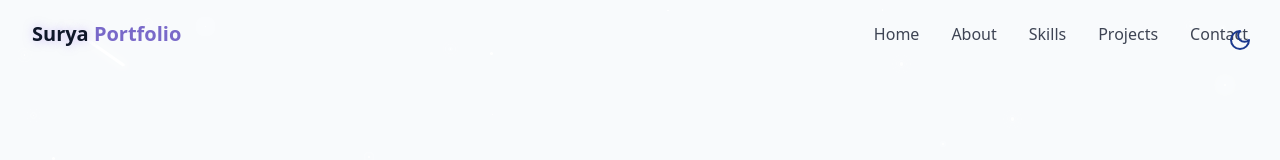
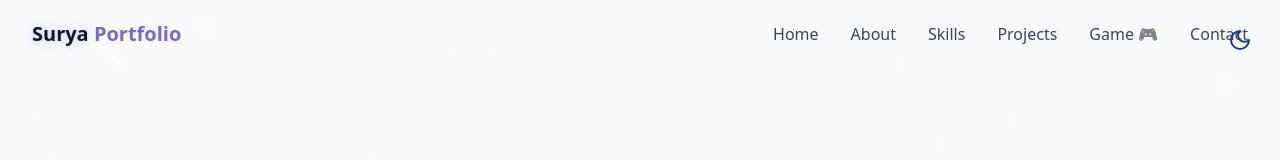
Before and after one commit to SuryaPandian2005/Surya-Portfolio, a React (Vite) app: page / in a window 1280 px wide. Shown: the top 160 px of the page. Built offline with nearby package versions, Linux system fonts and the light colour scheme.

Commit message:
Update Navbar.jsx

```diff
--- a/src/components/Navbar.jsx
+++ b/src/components/Navbar.jsx
@@ -1,12 +1,14 @@
 import { cn } from "@/lib/utils";
 import { Menu, X } from "lucide-react";
 import { useEffect, useState } from "react";
+import { Link } from "react-router-dom"; // for internal routes like /rps
 
 const navItems = [
   { name: "Home", href: "#hero" },
   { name: "About", href: "#about" },
   { name: "Skills", href: "#skills" },
   { name: "Projects", href: "#projects" },
+  { name: "Game 🎮", href: "/rps" }, // added game link
   { name: "Contact", href: "#contact" },
 ];
 
@@ -45,7 +47,16 @@ export const Navbar = () => {
 
           {/* Desktop Menu */}
           <div className="hidden md:flex space-x-8">
-            {navItems.map((item, key) => (
+            {navItems.map((item, key) =>
+              item.href.startsWith("/") ? (
+                <Link
+                  key={key}
+                  to={item.href}
+                  className="text-foreground/80 hover:text-primary transition-colors duration-300"
+                >
+                  {item.name}
+                </Link>
+              ) : (
                 <a
                   key={key}
                   href={item.href}
@@ -53,7 +64,8 @@ export const Navbar = () => {
                 >
                   {item.name}
                 </a>
-            ))}
+              )
+            )}
           </div>
 
           {/* Mobile Menu Button */}
@@ -67,7 +79,7 @@ export const Navbar = () => {
         </div>
       </nav>
 
-      {/* Mobile Menu Overlay - moved outside nav */}
+      {/* Mobile Menu Overlay */}
       <div
         className={cn(
           "fixed inset-0 bg-background/95 backdrop-blur-md z-30 flex flex-col items-center justify-center",
@@ -78,7 +90,17 @@ export const Navbar = () => {
         )}
       >
         <div className="flex flex-col space-y-8 text-xl">
-          {navItems.map((item, key) => (
+          {navItems.map((item, key) =>
+            item.href.startsWith("/") ? (
+              <Link
+                key={key}
+                to={item.href}
+                onClick={() => setIsMenuOpen(false)}
+                className="text-foreground/80 hover:text-primary transition-colors duration-300"
+              >
+                {item.name}
+              </Link>
+            ) : (
               <a
                 key={key}
                 href={item.href}
@@ -87,7 +109,8 @@ export const Navbar = () => {
               >
                 {item.name}
               </a>
-          ))}
+            )
+          )}
         </div>
       </div>
     </>
```
Lines whose indentation alone changed are shown as unchanged.
